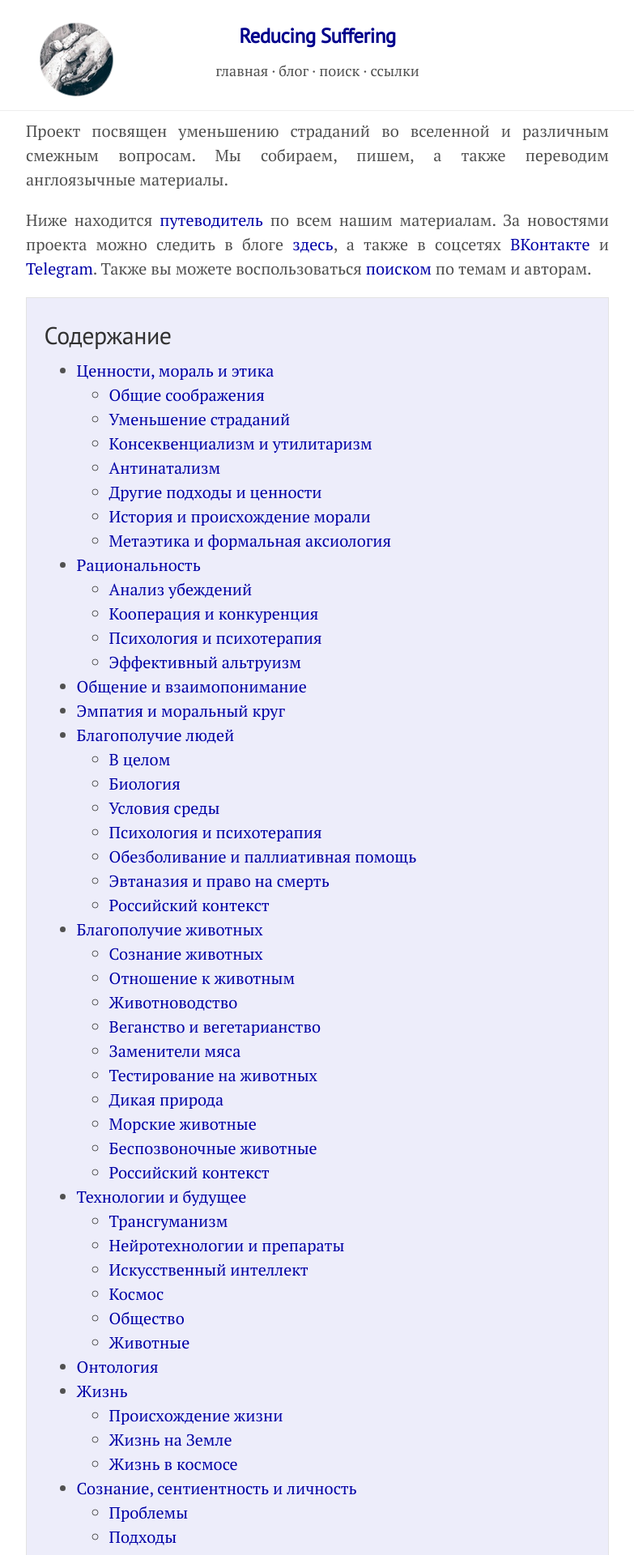
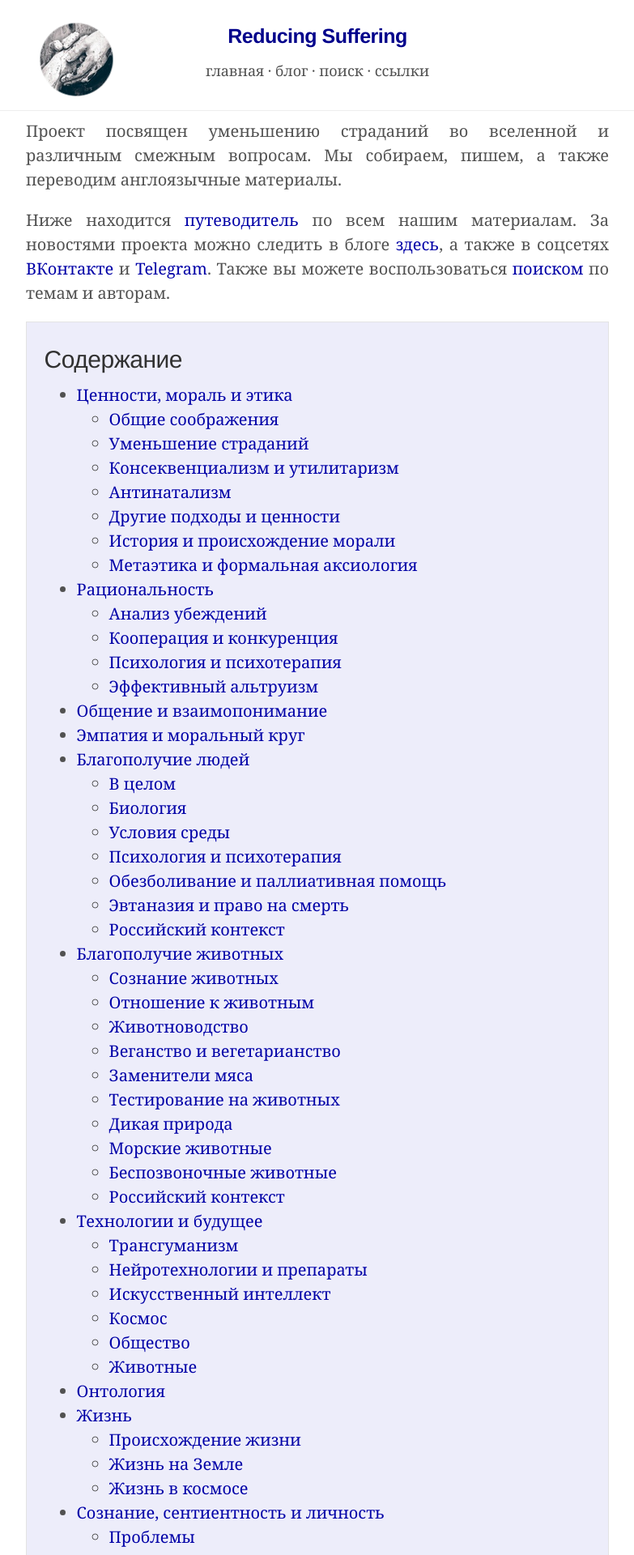
Before and after one commit to ReducingSuffering/reducingsuffering.github.io, a Jekyll site: the page built from index.md, in a window 1280 px wide. Shown: the top 1920 px of the page at 81% size, without its empty margins (248-1031 px from the left). Built offline with Jekyll 4.4.1, drawn with Linux system fonts in a browser that asks for light colours.

Commit message:
small fix

```diff
--- a/_includes/head.html
+++ b/_includes/head.html
@@ -25,7 +25,6 @@
   <link rel="stylesheet" href="{{ '/assets/css/lanyon.css' | relative_url }}">
   <link rel="stylesheet" href="{{ '/assets/css/my.css' | relative_url }}">
   {% if page.style %}<link rel="stylesheet" href="{{ '/assets/css/' | relative_url | append: page.style }}">{% endif %}
-  <link rel="stylesheet" href="https://fonts.googleapis.com/css?family=PT+Serif:400,400italic,700%7CPT+Sans:400">
 
   {%- if jekyll.environment == 'production' and site.google_analytics -%}
   {%- include google-analytics.html -%}
--- a/test.html
+++ b/test.html
@@ -74,8 +74,9 @@ layout: none
   {% assign year = post.date | date: "%Y" %}
   {% assign years = years | append: ',' | append: year %}
 {% endfor %}
-{% assign years = years | split: "," | uniq %}<br>
-{{ years[2] }}<br>
+{{ years }}<br>
+{% assign years = years | split: "," %}<br>
+{{ years }}<br>
 
 {{ site.posts | map: "date" | date: "%Y" }}
 
```
